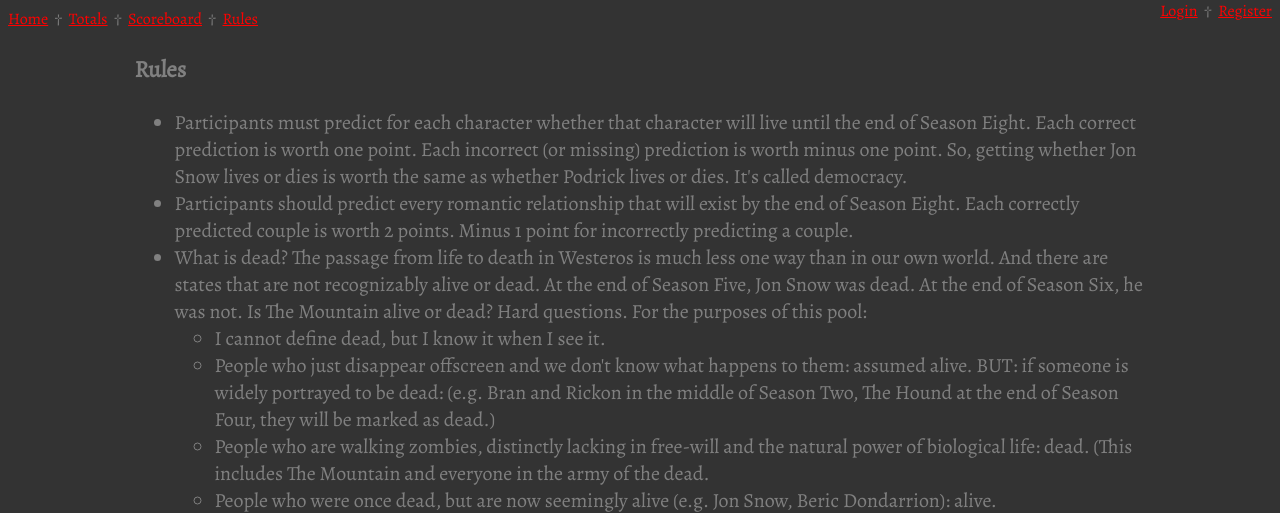
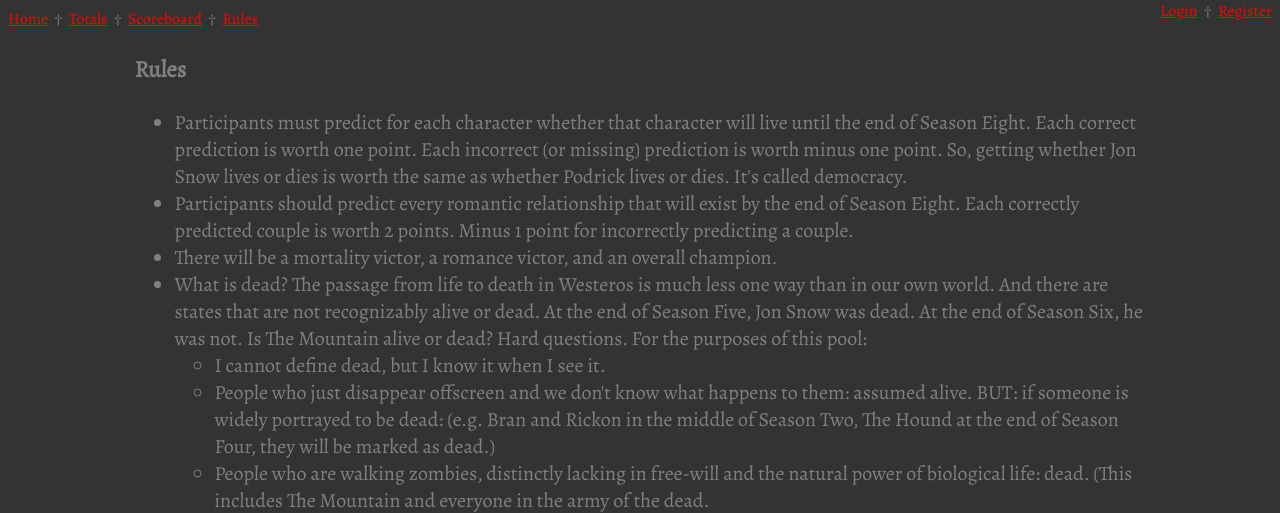
Before and after one commit to ojplg/gotdp, a Django app: page /pool/rules_disclaimers in a window 1280 px wide. Shown: the top 513 px of the page. Run offline with Django 3.2, Linux system fonts and the light colour scheme.

Commit message:
Small updates

```diff
--- a/pool/templates/rules.html
+++ b/pool/templates/rules.html
@@ -4,6 +4,7 @@
 <ul>
     <li>Participants must predict for each character whether that character will live until the end of Season Eight. Each correct prediction is worth one point. Each incorrect (or missing) prediction is worth minus one point. So, getting whether Jon Snow lives or dies is worth the same as whether Podrick lives or dies. It's called democracy.</li>
     <li>Participants should predict every romantic relationship that will exist by the end of Season Eight. Each correctly predicted couple is worth 2 points. Minus 1 point for incorrectly predicting a couple.</li>
+    <li>There will be a mortality victor, a romance victor, and an overall champion.</li>
     <li>What is dead? The passage from life to death in Westeros is much less one way than in our own world. And there are states that are not recognizably alive or dead. At the end of Season Five, Jon Snow was dead. At the end of Season Six, he was not. Is The Mountain alive or dead? Hard questions. For the purposes of this pool:
         <ul>
             <li>I cannot define dead, but I know it when I see it.</li>
```
Also changed, not shown: README.md.
